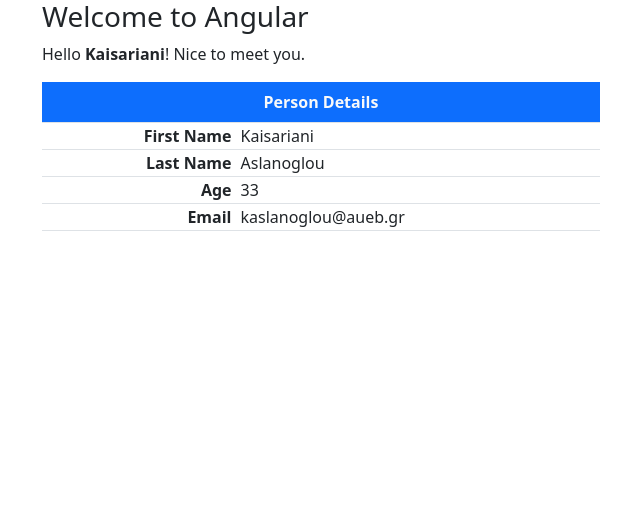
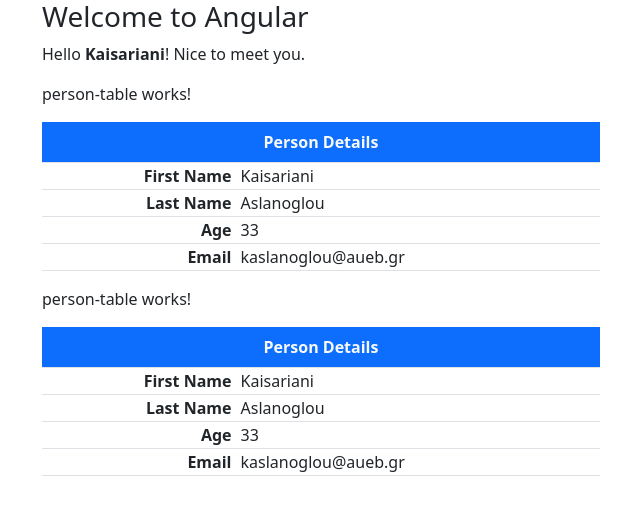
Before and after one commit to kaisaslanoglou/angular-introduction, an Angular app in the folder Desktop/CODING FACTORY 2024/Workspaces/angular-introduction/: page / in a window 1280 px wide. Shown: the top 510 px of the page, without its empty margins (40-680 px from the left). Built offline with nearby package versions, Linux system fonts and the light colour scheme.

Commit message:
new-component

```diff
--- a/Desktop/CODING FACTORY 2024/Workspaces/angular-introduction/src/app/app.component.html
+++ b/Desktop/CODING FACTORY 2024/Workspaces/angular-introduction/src/app/app.component.html
@@ -1,24 +1,9 @@
 <div class="container ">
       <h3>Welcome to Angular</h3>
       <p>Hello <strong>{{ name }}</strong>! Nice to meet you.</p>
-      <table class="table table-bordered w-50">
-            <caption class="caption-top fw-bold bg-primary text-light text-center">
-              Person Details
-            </caption>
-            <tr>
-              <td class="fw-semibold text-end">First Name</td>
-              <td class="ps-2">{{ person.givenName }}</td>
-            </tr>
-            <tr>
-              <td class="fw-semibold text-end">Last Name</td>
-              <td class="ps-2">{{ person.surName }}</td>
-            </tr>
-            <tr>
-              <td class="fw-semibold text-end">Age</td>
-              <td class="ps-2">{{ person.age }}</td>
-            </tr>
-            <tr>
-              <td class="fw-semibold text-end">Email</td>
-              <td class="ps-2">{{ person.email }}</td>
-            </tr>
-          </table></div>
+
+      <app-person-table></app-person-table>
+      <app-person-table></app-person-table>
+
+
+      </div>
--- a/Desktop/CODING FACTORY 2024/Workspaces/angular-introduction/src/app/app.component.ts
+++ b/Desktop/CODING FACTORY 2024/Workspaces/angular-introduction/src/app/app.component.ts
@@ -1,19 +1,13 @@
 import { Component } from '@angular/core';
+import { PersonTableComponent } from './components/person-table/person-table.component';
 
 @Component({
   selector: 'app-root',
   standalone: true,
-  imports: [],
+  imports: [PersonTableComponent],
   templateUrl: './app.component.html',
   styleUrl: './app.component.css'
 })
 export class AppComponent {
   name = 'Kaisariani';
-
-  person = {
-    givenName: 'Kaisariani',
-    surName: 'Aslanoglou',
-    age: 33,
-    email: 'kaslanoglou@aueb.gr'
-  }
 }
--- /dev/null
+++ b/Desktop/CODING FACTORY 2024/Workspaces/angular-introduction/src/app/components/person-table/person-table.component.html
@@ -0,0 +1,22 @@
+<p>person-table works!</p>
+<table class="table table-bordered w-50">
+    <caption class="caption-top fw-bold bg-primary text-light text-center">
+      Person Details
+    </caption>
+    <tr>
+      <td class="fw-semibold text-end">First Name</td>
+      <td class="ps-2">{{ person.givenName }}</td>
+    </tr>
+    <tr>
+      <td class="fw-semibold text-end">Last Name</td>
+      <td class="ps-2">{{ person.surName }}</td>
+    </tr>
+    <tr>
+      <td class="fw-semibold text-end">Age</td>
+      <td class="ps-2">{{ person.age }}</td>
+    </tr>
+    <tr>
+      <td class="fw-semibold text-end">Email</td>
+      <td class="ps-2">{{ person.email }}</td>
+    </tr>
+  </table>
--- /dev/null
+++ b/Desktop/CODING FACTORY 2024/Workspaces/angular-introduction/src/app/components/person-table/person-table.component.ts
@@ -0,0 +1,17 @@
+import { Component } from '@angular/core';
+
+@Component({
+  selector: 'app-person-table',
+  standalone: true,
+  imports: [],
+  templateUrl: './person-table.component.html',
+  styleUrl: './person-table.component.css'
+})
+export class PersonTableComponent {
+  person = {
+    givenName: 'Kaisariani',
+    surName: 'Aslanoglou',
+    age: 33,
+    email: 'kaslanoglou@aueb.gr'
+  }
+}
```
Also changed, not shown: Desktop/CODING FACTORY 2024/Workspaces/angular-introduction/src/app/components/person-table/person-table.component.css (added).
